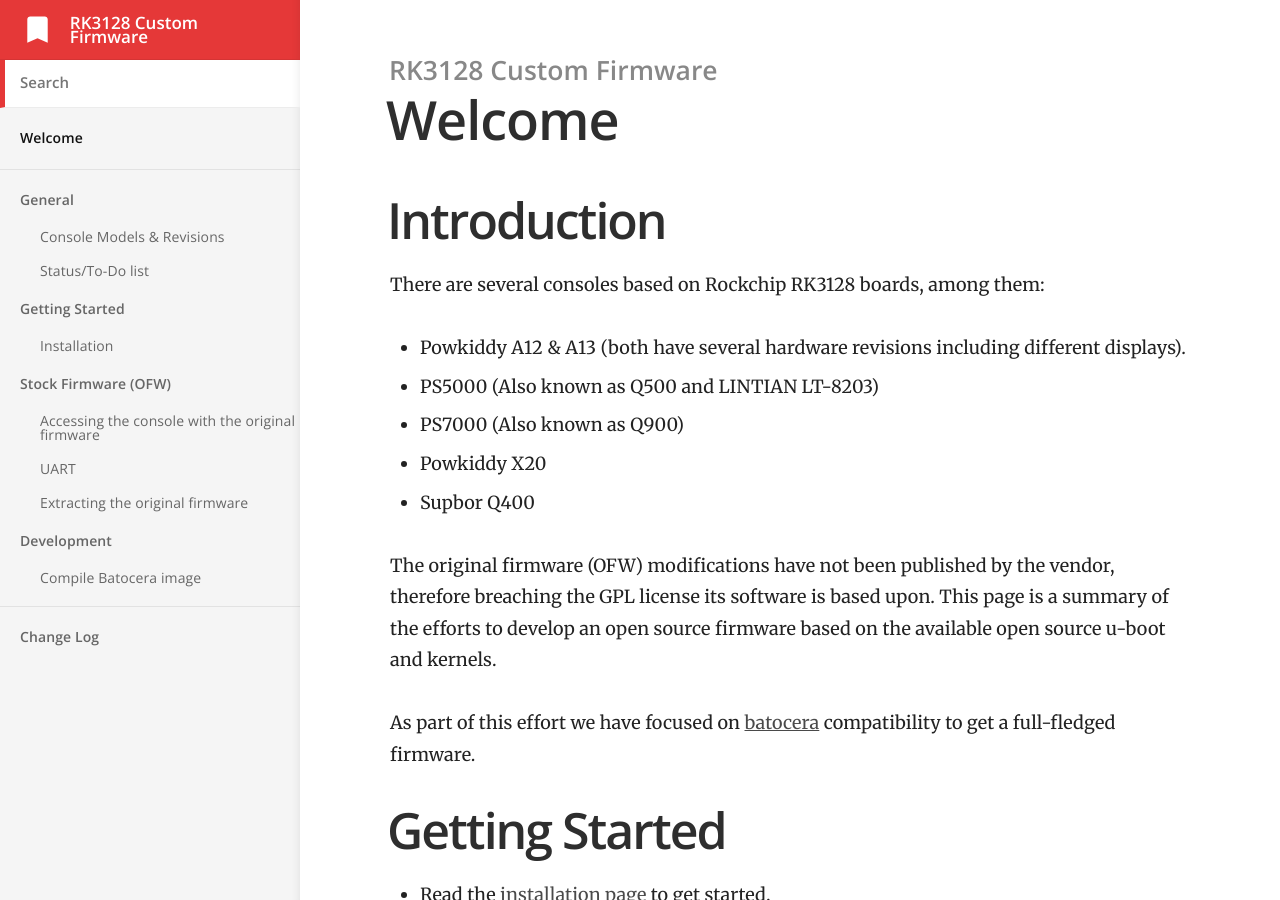
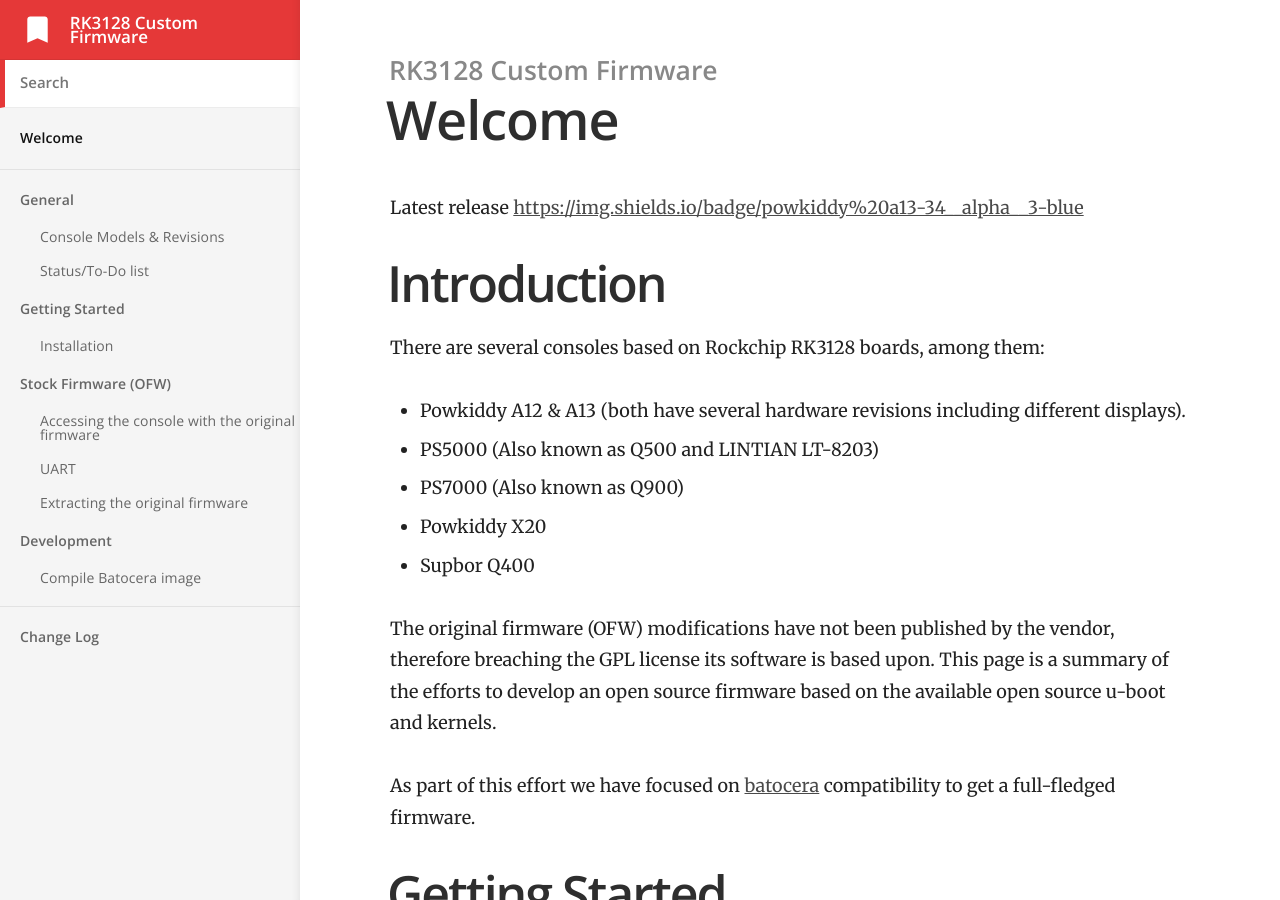
Before and after one commit to RK3128-CFW/rk3128-cfw.github.io, a Jekyll site: the page built from index.md, in a window 1280 px wide and 900 px high. Built offline with Jekyll 4.4.1, drawn with Linux system fonts in a browser that asks for light colours.

Commit message:
Update index.md

```diff
--- a/index.md
+++ b/index.md
@@ -1,6 +1,8 @@
 ---
 title: Welcome
 ---
+
+Latest release [https://img.shields.io/badge/powkiddy%20a13-34__alpha__3-blue](https://github.com/RK3128-CFW/rk3128-cfw.github.io/releases/tag/a13_batocera_34_alpha_3)
 
 # Introduction
 There are several consoles based on Rockchip RK3128 boards, among them:
```
